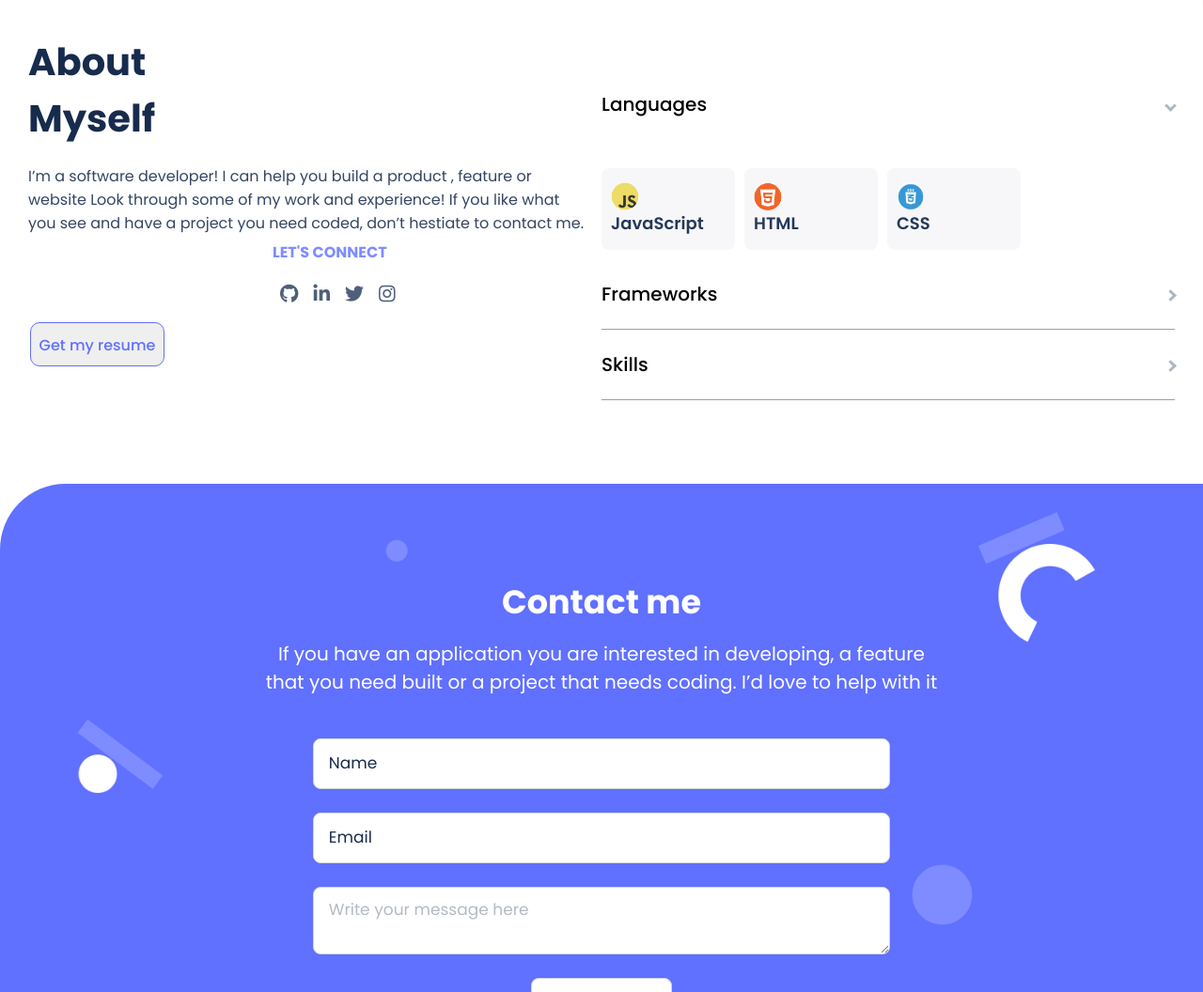
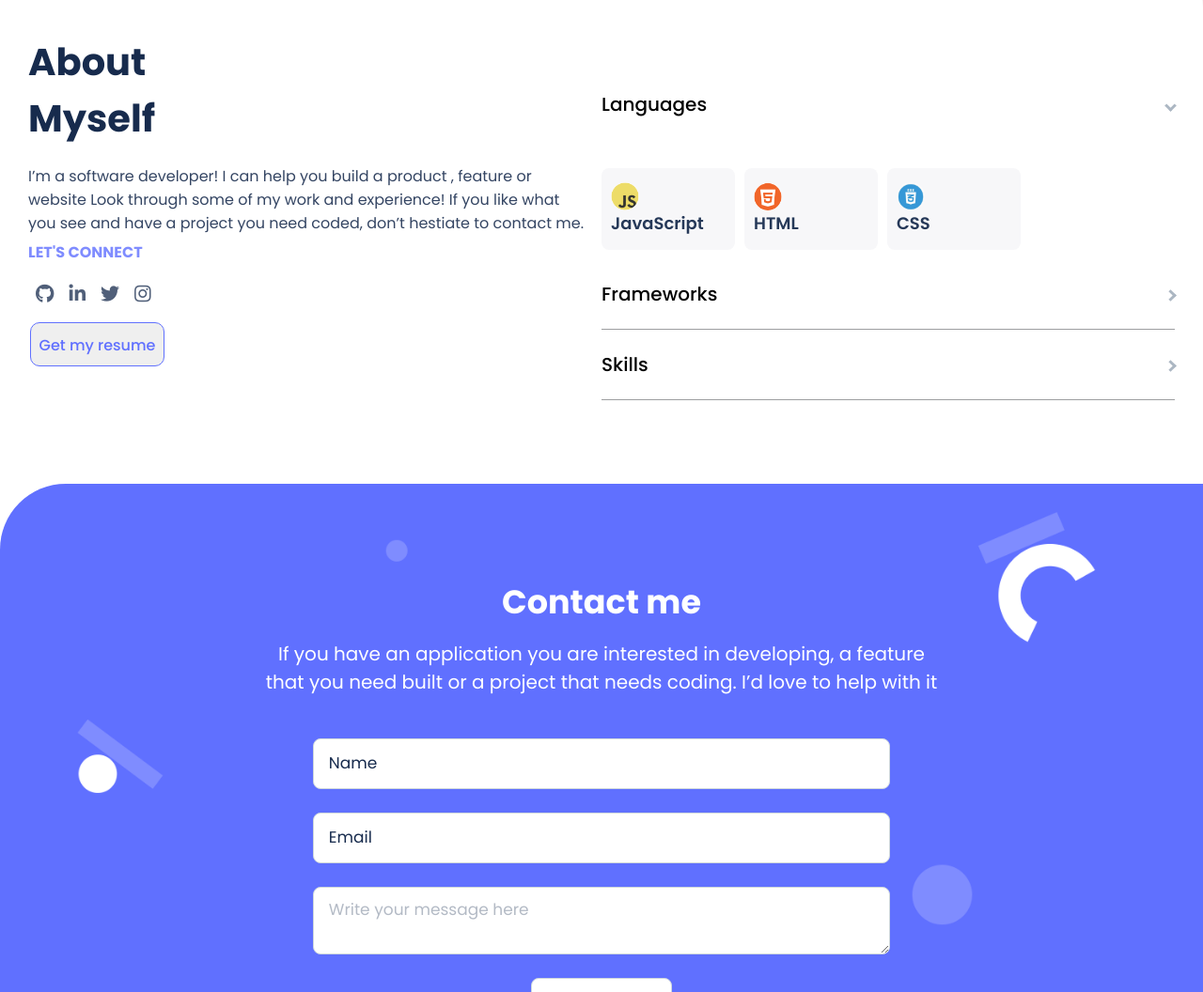
Before and after one commit to Christianib003/portfolio, a website: page index.html in a window 1280 px wide. Shown: the part 2995-4051 px from the top of the page at 94% size. Drawn offline with Linux system fonts and the light colour scheme.

Commit message:
Update style.css

```diff
--- a/style.css
+++ b/style.css
@@ -732,4 +732,8 @@ textarea.message::placeholder {
     background-color: #6070ff;
     color: white;
   }
+
+  .true {
+    margin-left: 0;
+  }
 }
```
